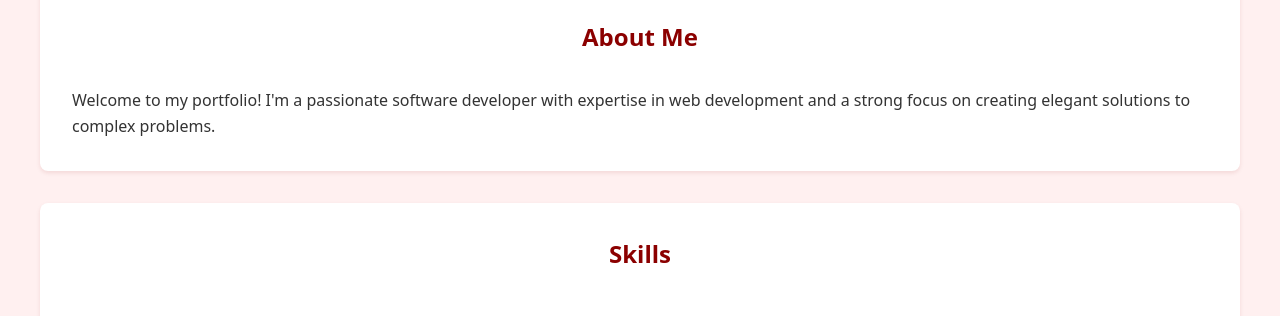
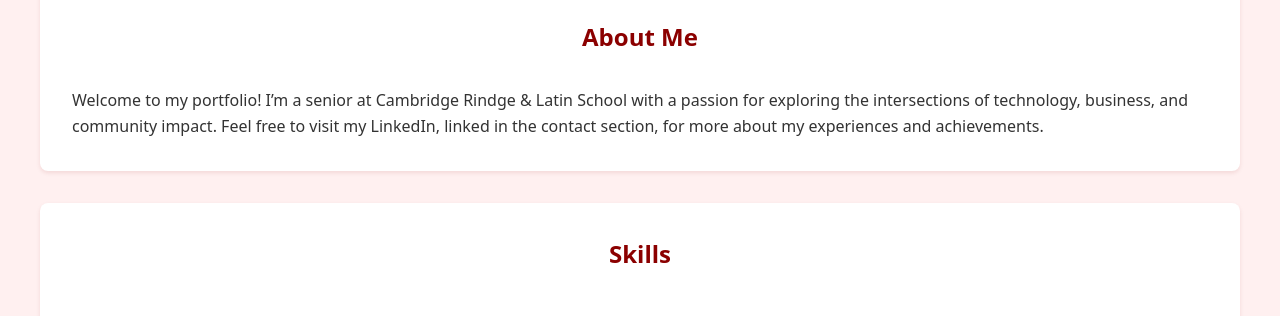
Before and after one commit to EgalJ/Portfolio-3.0, a website: page index.html in a window 1280 px wide. Shown: the part 302-618 px from the top of the page. Drawn offline with Linux system fonts and the light colour scheme.

Commit message:
Message change

```diff
--- a/index.html
+++ b/index.html
@@ -24,7 +24,7 @@
         </div>
         <h2>About Me</h2>
         <div class="about-content">
-          <p>Welcome to my portfolio! I'm a passionate software developer with expertise in web development and a strong focus on creating elegant solutions to complex problems.</p>
+          <p>Welcome to my portfolio! I’m a senior at Cambridge Rindge & Latin School with a passion for exploring the intersections of technology, business, and community impact. Feel free to visit my LinkedIn, linked in the contact section, for more about my experiences and achievements.</p>
         </div>
       </section>
 
```
